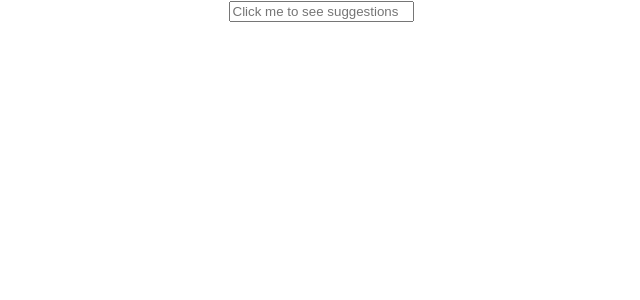
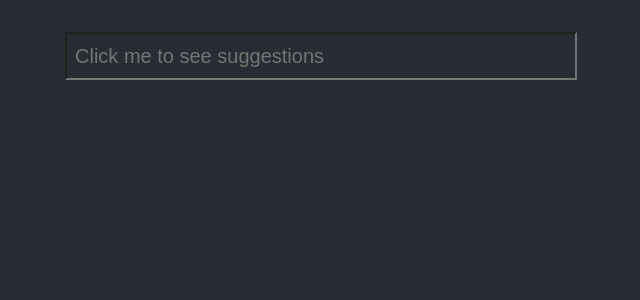
Before and after one commit to cluk3/autocomplete-component, a React (Create React App) app: page / in a window 1280 px wide. Shown: the top 300 px of the page, without its empty margins (319-959 px from the left). Built offline with nearby package versions, Linux system fonts and the light colour scheme.

Commit message:
make it pretty 💅

```diff
--- a/src/App.css
+++ b/src/App.css
@@ -1,38 +1,62 @@
-.App {
-  text-align: center;
+html {
+  box-sizing: border-box;
+}
+*, *:before, *:after {
+  box-sizing: inherit;
 }
 
-.App-logo {
-  height: 40vmin;
-  pointer-events: none;
+.App {
+  background-color: #282c34;
+  height: 100vh;
+  width: 100vw;
+  display: flex;
+  justify-content: center;
 }
 
-@media (prefers-reduced-motion: no-preference) {
-  .App-logo {
-    animation: App-logo-spin infinite 20s linear;
-  }
+.autocomplete {
+  position: relative;
+  width: 40vw;
+  margin-top: 2rem;
 }
 
-.App-header {
+.autocomplete__input {
+  color: white;
+  width: 40vw;
+  font-size: 20px;
+  height: 48px;
+  padding: 4px 8px;
+  outline-color: #61dafb;
   background-color: #282c34;
-  min-height: 100vh;
-  display: flex;
-  flex-direction: column;
-  align-items: center;
-  justify-content: center;
-  font-size: calc(10px + 2vmin);
-  color: white;
 }
 
-.App-link {
-  color: #61dafb;
+.suggestions-list {
+  color: black;
+  position: absolute;
+  top: 50px;
+  left: 0;
+  padding: 0;
+  margin: 0;
+  list-style: none;
+  max-height: 230px;
+  overflow-y: scroll;
+  width: 100%;
+  background-color: #d1dafb;
 }
 
-@keyframes App-logo-spin {
-  from {
-    transform: rotate(0deg);
-  }
-  to {
-    transform: rotate(360deg);
-  }
+.suggestions-list__item {
+  height: 40px;
+  font-size: 20px;
+  padding: 4px 8px;
+  display: flex;
+  align-items: center;
+  cursor: pointer;
+  background-color: white;
 }
+
+.suggestions-list__item--active {
+  background-color: #61dafb;
+}
+
+.highlighted {
+  background-color: yellow;
+}
--- a/src/Autocomplete.js
+++ b/src/Autocomplete.js
@@ -1,5 +1,6 @@
 import React, { Component } from "react";
 import PropTypes from "prop-types";
+import { KEY_CODES } from "./constants";
 
 class Autocomplete extends Component {
   static propTypes = {
@@ -18,6 +19,7 @@ class Autocomplete extends Component {
       inputText: "",
       suggestions: [],
       showSuggestions: false,
+      activeSuggestionIndex: 0,
     };
 
     this.containerRef = React.createRef();
@@ -38,10 +40,45 @@ class Autocomplete extends Component {
     this.handleFetchSuggestions(this.state.inputText);
   };
 
+  onKeyDown = (e) => {
+    const { activeSuggestionIndex, suggestions, showSuggestions } = this.state;
+
+    if (!showSuggestions) return;
+
+    switch (e.keyCode) {
+      case KEY_CODES.ENTER:
+        this.setState({
+          showSuggestions: false,
+          inputText: suggestions[activeSuggestionIndex].suggestion,
+          activeSuggestionIndex: 0,
+        });
+        break;
+      case KEY_CODES.DOWN_ARROW:
+        if (activeSuggestionIndex < suggestions.length - 1) {
+          this.setState({ activeSuggestionIndex: activeSuggestionIndex + 1 });
+        }
+        break;
+      case KEY_CODES.UP_ARROW:
+        if (activeSuggestionIndex > 0) {
+          this.setState({ activeSuggestionIndex: activeSuggestionIndex - 1 });
+        }
+        break;
+      default:
+        return;
+    }
+  };
+
   handleOutsideClick = (e) => {
     if (!this.containerRef.current.contains(e.target)) {
       this.setState({ showSuggestions: false });
     }
+  };
+
+  setActiveSuggestion = (index) => {
+    this.setState({ activeSuggestionIndex: index });
+  };
+  handleSuggestionClick = (suggestion) => {
+    this.setState({ inputText: suggestion, showSuggestions: false });
   };
 
   handleFetchSuggestions = (input) => {
@@ -54,6 +91,7 @@ class Autocomplete extends Component {
         this.setState({
           suggestions,
           showSuggestions: true,
+          activeSuggestionIndex: 0,
         });
     });
   };
@@ -69,23 +107,34 @@ class Autocomplete extends Component {
   };
 
   render() {
-    const { inputText, suggestions, showSuggestions } = this.state;
+    const {
+      inputText,
+      suggestions,
+      showSuggestions,
+      activeSuggestionIndex,
+    } = this.state;
 
     return (
-      <div ref={this.containerRef}>
+      <div
+        ref={this.containerRef}
+        className="autocomplete"
+        style={{ height: 0 }} // needed for click outside logic to work
+      >
         <input
           type="text"
           placeholder={this.props.placeholder}
+          className="autocomplete__input"
           value={inputText}
           onFocus={this.onFocus}
           onChange={this.onChange}
+          onKeyDown={this.onKeyDown}
         />
         {showSuggestions && (
           <SuggestionsList
             suggestions={suggestions}
-            handleSuggestionClick={(suggestion) => {
-              this.setState({ inputText: suggestion, showSuggestions: false });
-            }}
+            activeSuggestionIndex={activeSuggestionIndex}
+            setActiveSuggestion={this.setActiveSuggestion}
+            handleSuggestionClick={this.handleSuggestionClick}
           />
         )}
       </div>
@@ -93,31 +142,44 @@ class Autocomplete extends Component {
   }
 }
 
-export const SuggestionsList = ({ suggestions, handleSuggestionClick }) => {
+export const SuggestionsList = ({
+  suggestions,
+  handleSuggestionClick,
+  activeSuggestionIndex,
+  setActiveSuggestion,
+}) => {
   return (
-    <ul>
+    <ul className="suggestions-list">
       {suggestions.length > 0 ? (
-        suggestions.map(({ suggestion, tokens }) => (
+        suggestions.map(({ suggestion, tokens }, suggestionIndex) => (
           <li
+            className={`suggestions-list__item${
+              activeSuggestionIndex === suggestionIndex
+                ? " suggestions-list__item--active"
+                : ""
+            }`}
             data-testid="suggestion"
             key={suggestion}
             onClick={() => handleSuggestionClick(suggestion)}
+            onMouseEnter={() => setActiveSuggestion(suggestionIndex)}
           >
+            <p>
               {tokens
-              ? tokens.map(({ matches, content }, index) =>
+                ? tokens.map(({ matches, content }, tokenIndex) =>
                     matches ? (
-                    <span key={index} style={{ backgroundColor: "yellow" }}>
+                      <span key={tokenIndex} className="highlighted">
                         {content}
                       </span>
                     ) : (
-                    <span key={index}>{content}</span>
+                      <span key={tokenIndex}>{content}</span>
                     )
                   )
                 : suggestion}
+            </p>
           </li>
         ))
       ) : (
-        <li>No suggestions are available</li>
+        <li className="suggestions-list__item">No suggestions are available</li>
       )}
     </ul>
   );
```
Lines whose indentation alone changed are shown as unchanged.
